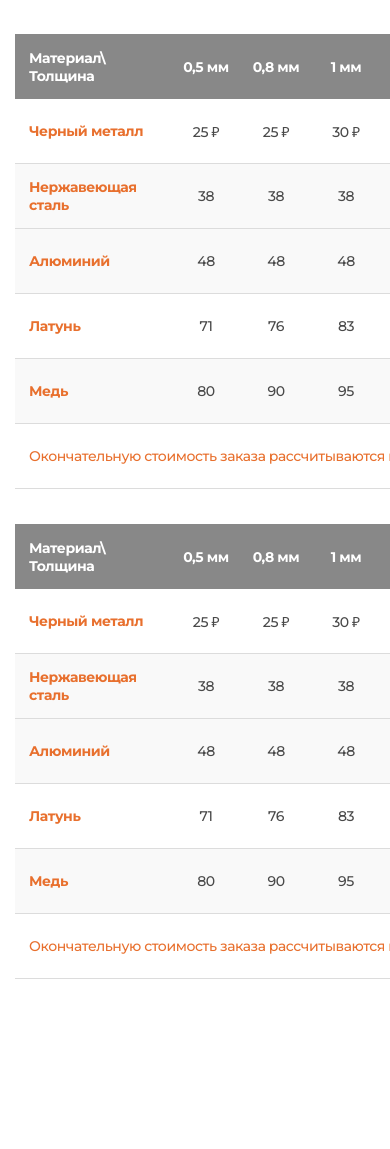
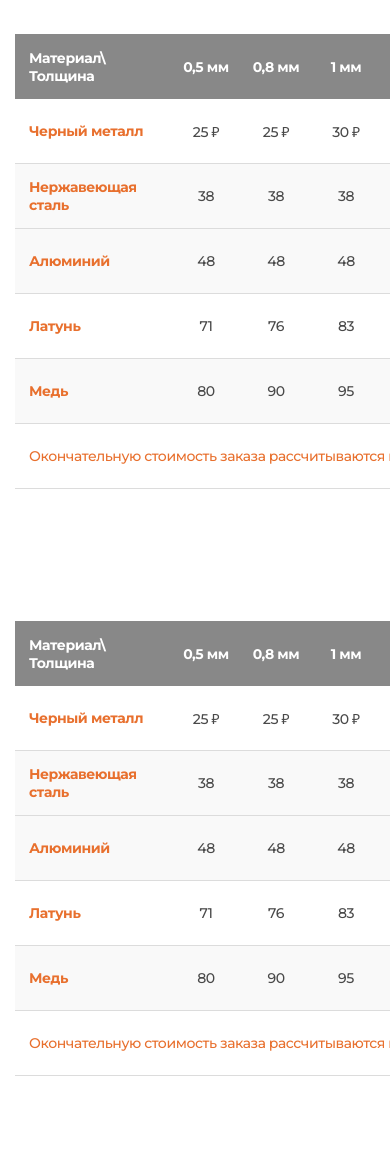
Before and after one commit to irrbis38/table-scroll, a plain HTML site: page index.html in a window 390 px wide. Before the commit the page ends 1037 px from the top, so only its background shows below. Drawn offline with Linux system fonts and the light colour scheme.

Commit message:
update after add padding-bottom to table and add gape between tables

```diff
--- a/css/main.css
+++ b/css/main.css
@@ -119,7 +119,7 @@ body {
 }
 .table_scroll_art6__table {
   border-spacing: 0;
-  padding-bottom: 10px
+  padding-bottom: 30px
 }
 .table_scroll_art6__table td,
 .table_scroll_art6__table th {
@@ -141,6 +141,9 @@ body {
   text-align: center
 }
 @media (max-width:767px) {
+  .table_scroll_art6__table {
+    padding-bottom: 25px
+  }
   .table_scroll_art6__table td,
   .table_scroll_art6__table th {
     height: 65px
--- a/index.html
+++ b/index.html
@@ -150,6 +150,8 @@
             </table>
           </div>
         </div>
+      </section>
+      <section class="table_scroll_art6">
         <div class="table_scroll_art6__container table_scroll_art6__container__rotate">
           <div class="table_scroll_art6__wrapper">
             <table class="table_scroll_art6__table">
```
Also changed, not shown: css/main.min.css, 2 other files.
